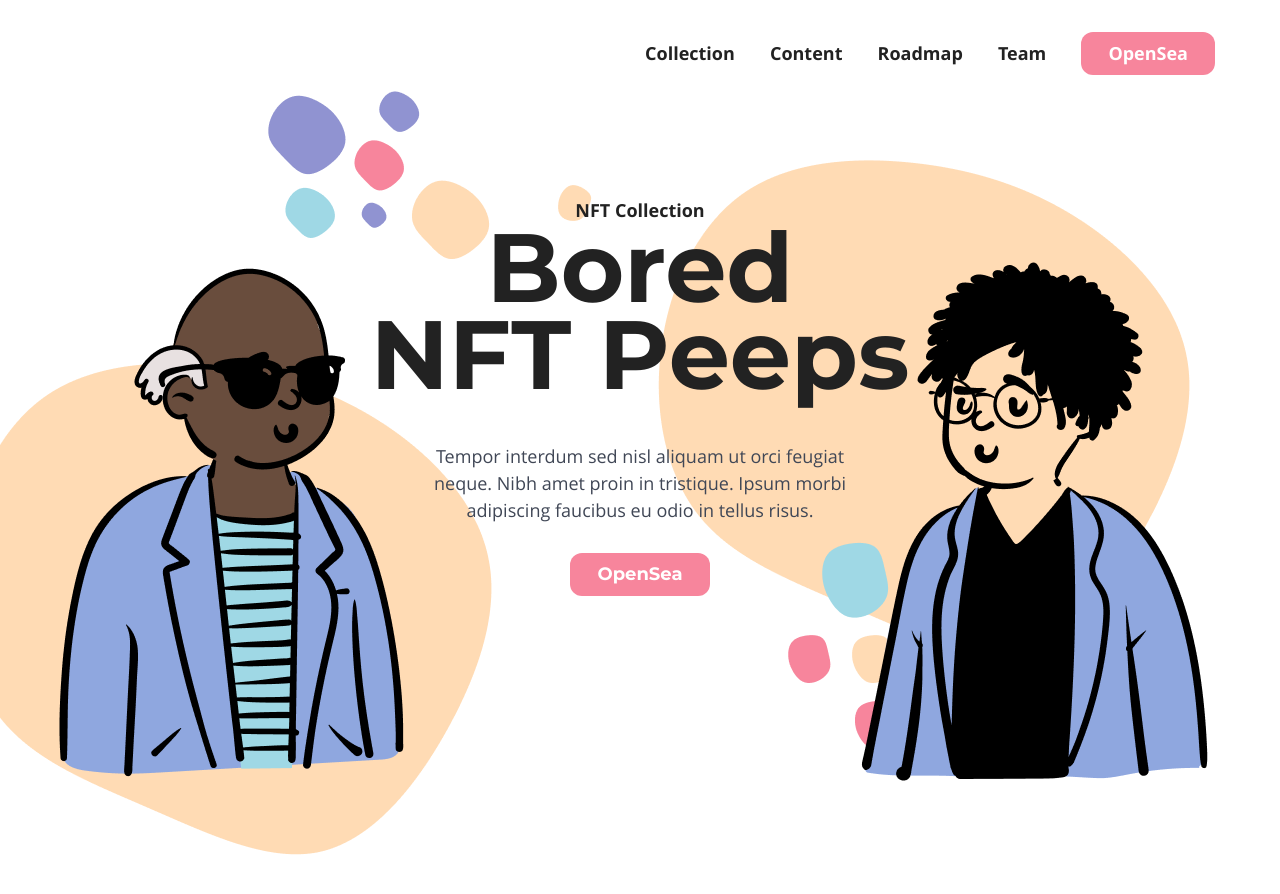
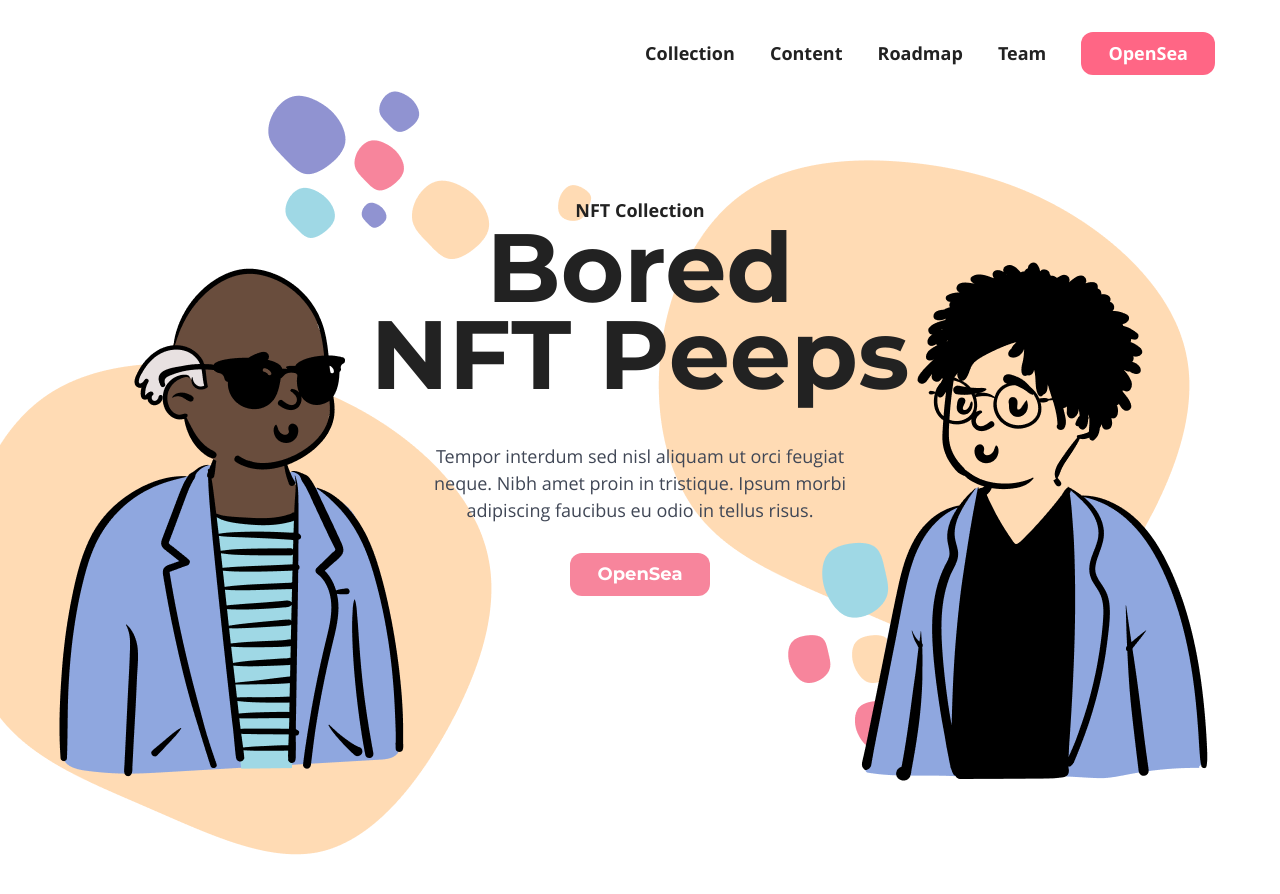
Before and after one commit to NadezhdaJS/NFT, a website: page src/index.html in a window 1280 px wide. In both pictures the pointer is over the link 1148 px from the left and 53 px from the top of the page. Drawn offline with nearby package versions, Linux system fonts and the light colour scheme; files that its build step writes are made by us from their sources; files whose address does not match are found by name.

Commit message:
style: add btn hover

```diff
--- a/src/scss/abstracts/_variables.scss
+++ b/src/scss/abstracts/_variables.scss
@@ -5,6 +5,7 @@
 $color-pink: #fddbe2;
 $color-white: #fff;
 $color-dark-pink: #f7859c;
+$color-hover-pink: #ff6685;
 
 $font-main: Montserrat, sans-serif;
 $font-second: "Open Sans", sans-serif;
--- a/src/scss/components/_button.scss
+++ b/src/scss/components/_button.scss
@@ -0,0 +1,13 @@
+.btn {
+  text-decoration: none;
+  color: $color-white;
+  display: inline-block;
+  background-color: $color-dark-pink;
+  border-radius: 1.2rem;
+  padding: 0.8rem 2.7rem;
+  &:active,
+  &:hover {
+    background-color: $color-hover-pink;
+    transition: all 0.3s;
+  }
+}
--- a/src/scss/layout/_header.scss
+++ b/src/scss/layout/_header.scss
@@ -14,12 +14,3 @@
     color: $color-main-text;
   }
 }
-
-.btn {
-  text-decoration: none;
-  color: $color-white;
-  display: inline-block;
-  background-color: $color-dark-pink;
-  border-radius: 1.2rem;
-  padding: 0.8rem 2.7rem;
-}
```
Also changed, not shown: dist/css/style.css, dist/css/style.min.css.
